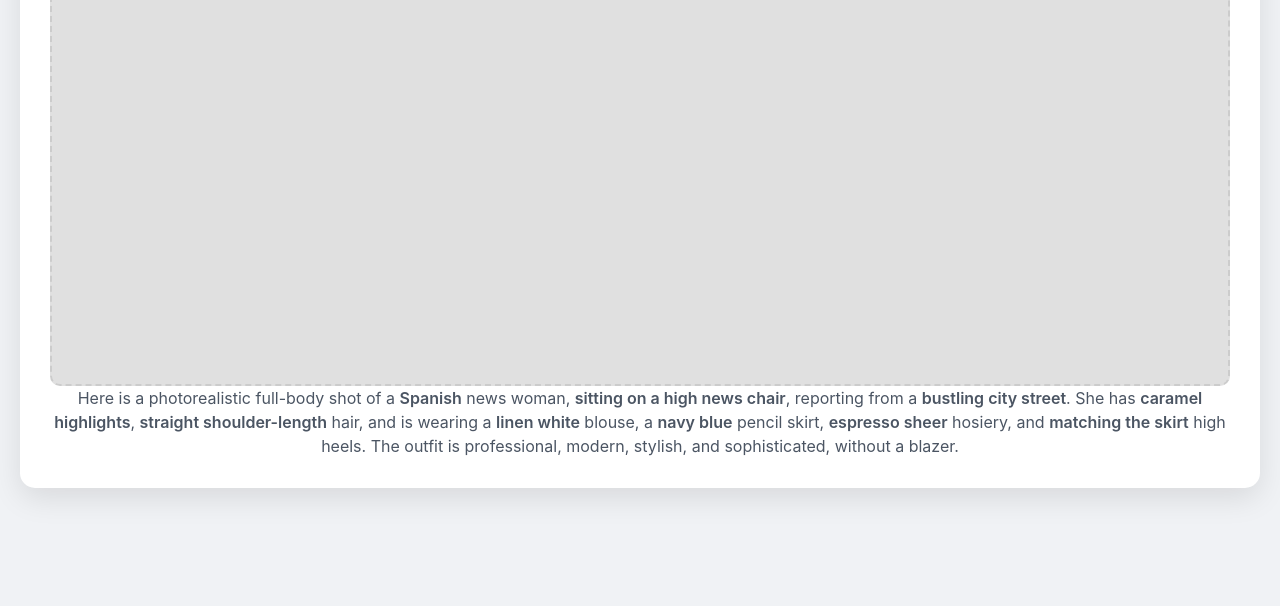
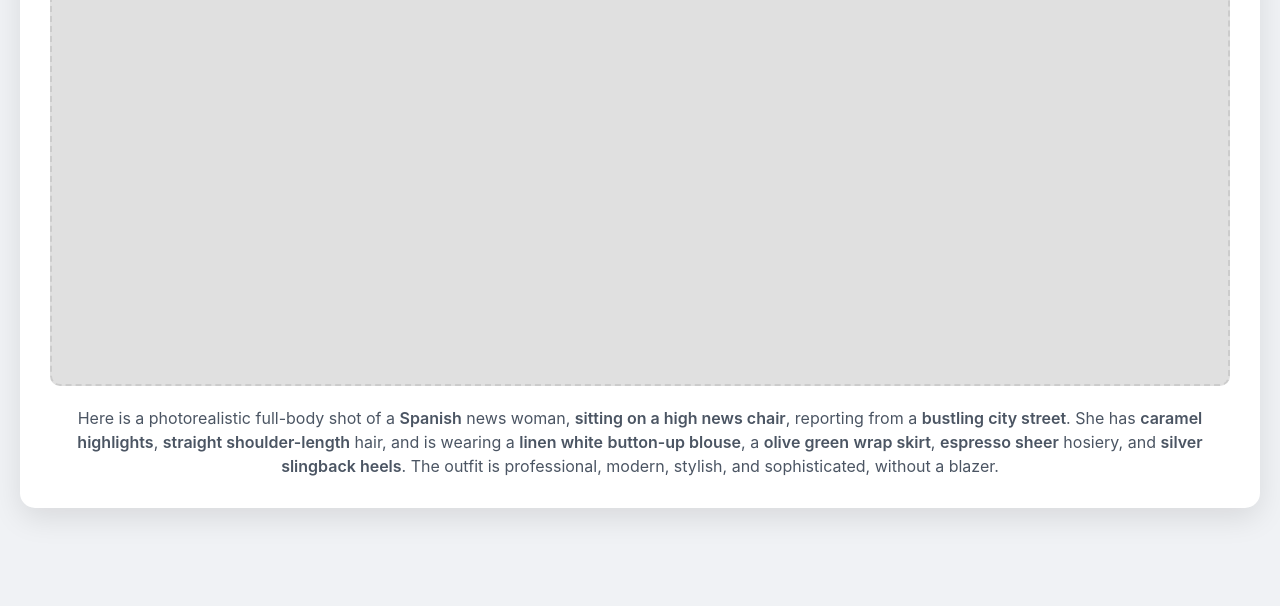
Before and after one commit to smoovav/Screentalentai, a plain HTML site: page index.html in a window 1280 px wide. Shown: the part 194-800 px from the top of the page. Drawn offline with nearby package versions, Linux system fonts and the light colour scheme; no server answers.

Commit message:
Update index.html

```diff
--- a/index.html
+++ b/index.html
@@ -27,6 +27,7 @@
             text-align: center;
             display: flex;
             flex-direction: column;
+            gap: 20px;
         }
         .image-placeholder {
             width: 100%;
@@ -78,7 +79,7 @@
             <div class="loading-spinner" id="loadingSpinner"></div>
         </div>
         <p class="text-gray-600">
-            Here is a photorealistic full-body shot of a <span id="ethnicityText" class="font-semibold"></span> news woman, <span id="poseText" class="font-semibold"></span>, reporting from a <span id="environmentText" class="font-semibold"></span>. She has <span id="hairColorText" class="font-semibold"></span>, <span id="hairStyleText" class="font-semibold"></span> hair, and is wearing a <span id="blouseColorText" class="font-semibold"></span> blouse, a <span id="skirtColorText" class="font-semibold"></span> pencil skirt, <span id="hosieryColorText" class="font-semibold"></span> hosiery, and <span id="heelsColorText" class="font-semibold"></span> high heels. The outfit is professional, modern, stylish, and sophisticated, without a blazer.
+            Here is a photorealistic full-body shot of a <span id="ethnicityText" class="font-semibold"></span> news woman, <span id="poseText" class="font-semibold"></span>, reporting from a <span id="environmentText" class="font-semibold"></span>. She has <span id="hairColorText" class="font-semibold"></span>, <span id="hairStyleText" class="font-semibold"></span> hair, and is wearing a <span id="blouseColorText" class="font-semibold"></span> <span id="blouseStyleText" class="font-semibold"></span>, a <span id="skirtColorText" class="font-semibold"></span> <span id="skirtStyleText" class="font-semibold"></span>, <span id="hosieryColorText" class="font-semibold"></span> hosiery, and <span id="heelsColorText" class="font-semibold"></span> <span id="shoeStyleText" class="font-semibold"></span>. The outfit is professional, modern, stylish, and sophisticated, without a blazer.
         </p>
         <div id="messageBox" class="message-box"></div>
     </div>
@@ -91,8 +92,11 @@
         const poseText = document.getElementById('poseText');
         const environmentText = document.getElementById('environmentText');
         const blouseColorText = document.getElementById('blouseColorText');
+        const blouseStyleText = document.getElementById('blouseStyleText');
         const skirtColorText = document.getElementById('skirtColorText');
+        const skirtStyleText = document.getElementById('skirtStyleText');
         const heelsColorText = document.getElementById('heelsColorText');
+        const shoeStyleText = document.getElementById('shoeStyleText'); // New element for shoe style
         const hosieryColorText = document.getElementById('hosieryColorText');
         const hairStyleText = document.getElementById('hairStyleText');
         const hairColorText = document.getElementById('hairColorText');
@@ -115,12 +119,24 @@
         const blouseColors = [
             "crisp white", "pearl white", "cream white", "ivory", "off-white", "snow white", "bone white", "linen white", "alabaster"
         ];
+        const blouseStyles = [
+            "button-up blouse", "silk wrap blouse", "sleeveless shell top", "ruffled high-neck blouse",
+            "peplum blouse", "tie-neck blouse", "cowl neck blouse", "collared blouse"
+        ];
         const skirtColors = [
             "navy blue", "charcoal gray", "black", "burgundy", "emerald green",
             "royal blue", "tan", "chocolate brown", "dark purple", "olive green"
         ];
+        const skirtStyles = [
+            "classic pencil skirt", "A-line skirt", "midi skirt", "pleated midi skirt",
+            "straight skirt", "wrap skirt"
+        ];
         const heelsColors = [
             "black", "nude", "navy blue", "burgundy", "silver", "gold", "dark brown", "matching the skirt"
+        ];
+        const shoeStyles = [ // New list for shoe styles
+            "pump heels", "stiletto heels", "block heel pumps", "kitten heel pumps",
+            "slingback heels", "pointed-toe heels"
         ];
         const hosieryColors = [
             "sheer nude", "light tan", "black sheer", "charcoal sheer", "espresso sheer"
@@ -142,8 +158,11 @@
             const selectedPose = poses[Math.floor(Math.random() * poses.length)];
             const selectedEnvironment = environments[Math.floor(Math.random() * environments.length)];
             const selectedBlouseColor = blouseColors[Math.floor(Math.random() * blouseColors.length)];
+            const selectedBlouseStyle = blouseStyles[Math.floor(Math.random() * blouseStyles.length)];
             const selectedSkirtColor = skirtColors[Math.floor(Math.random() * skirtColors.length)];
+            const selectedSkirtStyle = skirtStyles[Math.floor(Math.random() * skirtStyles.length)];
             const selectedHeelsColor = heelsColors[Math.floor(Math.random() * heelsColors.length)];
+            const selectedShoeStyle = shoeStyles[Math.floor(Math.random() * shoeStyles.length)]; // Select shoe style
             const selectedHosieryColor = hosieryColors[Math.floor(Math.random() * hosieryColors.length)];
             const selectedHairStyle = hairStyles[Math.floor(Math.random() * hairStyles.length)];
             const selectedHairColor = hairColors[Math.floor(Math.random() * hairColors.length)];
@@ -153,14 +172,17 @@
             poseText.textContent = selectedPose;
             environmentText.textContent = selectedEnvironment;
             blouseColorText.textContent = selectedBlouseColor;
+            blouseStyleText.textContent = selectedBlouseStyle;
             skirtColorText.textContent = selectedSkirtColor;
+            skirtStyleText.textContent = selectedSkirtStyle;
             heelsColorText.textContent = selectedHeelsColor;
+            shoeStyleText.textContent = selectedShoeStyle; // Update shoe style text
             hosieryColorText.textContent = selectedHosieryColor;
             hairStyleText.textContent = selectedHairStyle;
             hairColorText.textContent = selectedHairColor;
 
-            // Construct the prompt with all dynamic elements, including environment
-            const prompt = `photorealistic image, shot with Canon EOS R5 C, high detail, full body shot of a ${selectedEthnicity} news woman, ${selectedPose}, facing forward, reporting from a ${selectedEnvironment}. She has ${selectedHairColor}, ${selectedHairStyle} hair. She is wearing a ${selectedBlouseColor} visible blouse, a ${selectedSkirtColor} pencil skirt, ${selectedHosieryColor} hosiery, and ${selectedHeelsColor} high heels. No blazer. The outfit is modern, stylish, sophisticated, and appropriate. Clear and well-lit.`;
+            // Construct the prompt with all dynamic elements, including new shoe style
+            const prompt = `photorealistic image, shot with Canon EOS R5 C, high detail, full body shot of a ${selectedEthnicity} news woman, ${selectedPose}, facing forward, reporting from a ${selectedEnvironment}. She has ${selectedHairColor}, ${selectedHairStyle} hair. She is wearing a ${selectedBlouseColor} ${selectedBlouseStyle}, a ${selectedSkirtColor} ${selectedSkirtStyle}, ${selectedHosieryColor} hosiery, and ${selectedHeelsColor} ${selectedShoeStyle}. No blazer. The outfit is modern, stylish, sophisticated, and appropriate. Clear and well-lit.`;
             const payload = { instances: { prompt: prompt }, parameters: { "sampleCount": 1} };
             const apiKey = "";
             const apiUrl = `https://generativelanguage.googleapis.com/v1beta/models/imagen-3.0-generate-002:predict?key=${apiKey}`;
```
